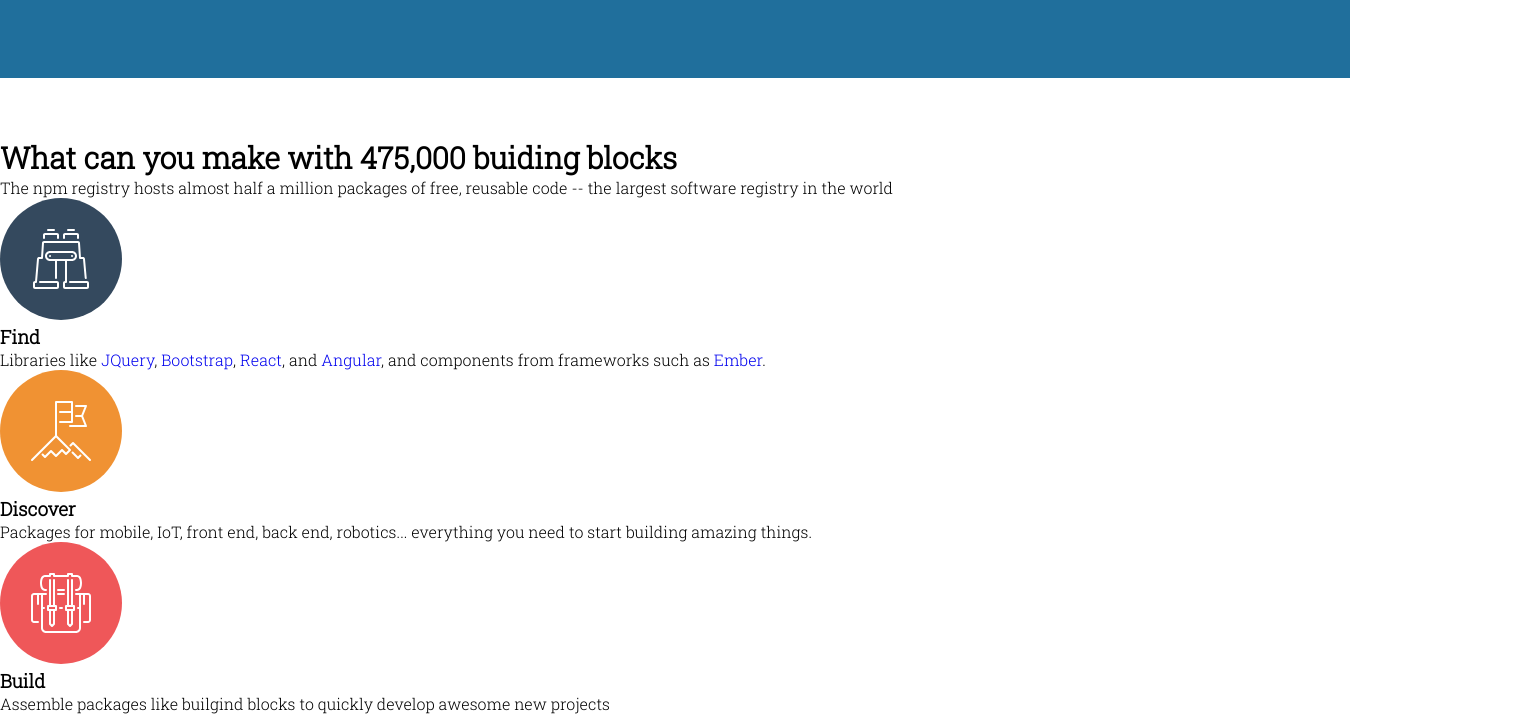
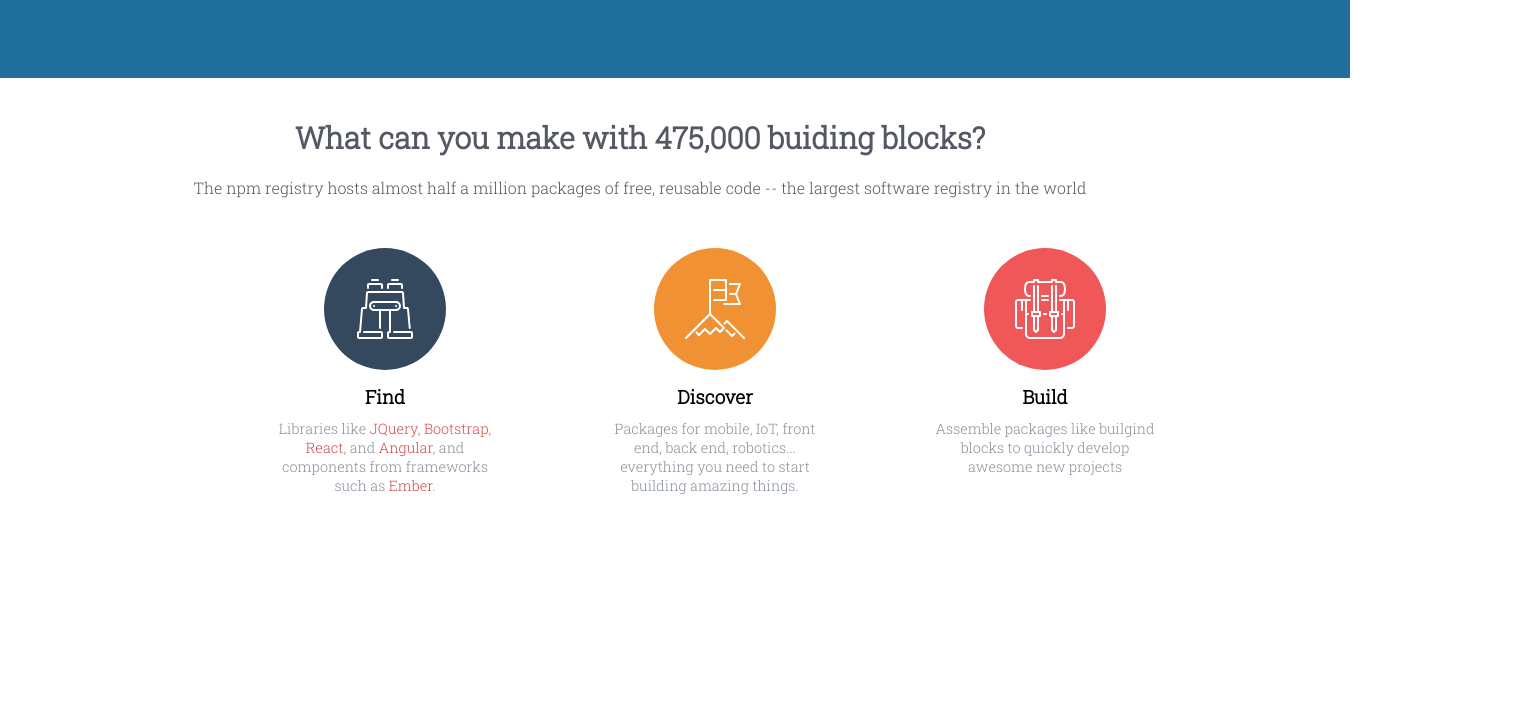
Before and after one commit to Ester-Martinez/npm-deliverable, a plain HTML site: page index1.html in a window 1280 px wide. Shown: the part 1217-1931 px from the top of the page, 1540 px wide, since content can reach past the window. After the commit the page ends 1762 px from the top, so only its background shows below. Drawn offline with Linux system fonts and the light colour scheme.

Commit message:
Commit 2 - FINISHED PROJECT

```diff
--- a/index1.html
+++ b/index1.html
@@ -68,27 +68,28 @@
   </section>
 
   <section id="fourth-box">
-    <div class="text-fourth-box">
-      <h2 class="black-title">What can you make with 475,000 buiding blocks</h2>
-      <p>The npm registry hosts almost half a million packages of free, reusable code -- the largest software registry in the world</p>
+    <div class="fourth-box-text">
+      <h2 class="black-title center">What can you make with 475,000 buiding blocks?</h2>
+      <p class="center">The npm registry hosts almost half a million packages of free, reusable code -- the largest software registry in the world</p>
     </div>
     <div class="fourth-box-boxes">
-      <div class="icon-box">
+      <div class="box col col-3">
         <img src="images/binoculars.svg" alt="binoculars">
         <h3>Find</h3>
         <p>Libraries like <a href="#">JQuery</a>, <a href="#">Bootstrap</a>, <a href="#">React</a>, and <a href="#">Angular</a>, and components from frameworks such as <a href="#">Ember</a>.</p>
       </div>
-      <div class="icon-box">
+      <div class="box col col-3 col-middle">
         <img src="images/mountain-flag.svg" alt="mountain-flag">
         <h3>Discover</h3>
         <p>Packages for mobile, IoT, front end, back end, robotics... everything you need to start building amazing things.</p>
       </div>
-      <div class="icon-box">
+      <div class="box col col-3">
         <img src="images/backpack.svg" alt="backpack">
         <h3>Build</h3>
         <p>Assemble packages like builgind blocks to quickly develop awesome new projects</p>
       </div>
     </div>
+    <div class="clearfix"></div>
   </section>
 </body>
 
--- a/styles1.css
+++ b/styles1.css
@@ -19,6 +19,7 @@ a {
 }
 .top-menu {
   display: inline-block;
+  float: right;
   padding: 0;
   margin: 0 20px 0 0;
 }
@@ -136,3 +137,48 @@ h2 {
   border-radius: 30px;
   top: 50px;
 }
+.center {
+  margin: 0 auto;
+  text-align: center;
+}
+.fourth-box-text h2 {
+  width: 1100px;
+  padding-top: 40px;
+}
+.fourth-box-boxes {
+  width: 1100px;
+  padding: 0 220px;
+}
+.fourth-box-text {
+  color: rgb(83, 88, 98);
+}
+.fourth-box-text p {
+  padding-top: 20px;
+  width: 1100px;
+}
+.box {
+  margin: 50px 5% 0;
+  text-align: center;
+  padding-bottom: 50px;
+}
+.fourth-box-boxes.img {
+  width: 125px;
+}
+.col {
+  float: left;
+}
+.col-3 {
+  width: 20%;
+}
+h3 {
+  font-weight: bold;
+  padding: 10px;
+}
+.box p {
+  color: rgb(135, 145, 156);
+  font-size: 0.9em;
+}
+.box a {
+  text-decoration: none;
+  color: rgb(208, 74, 73);
+}
```
